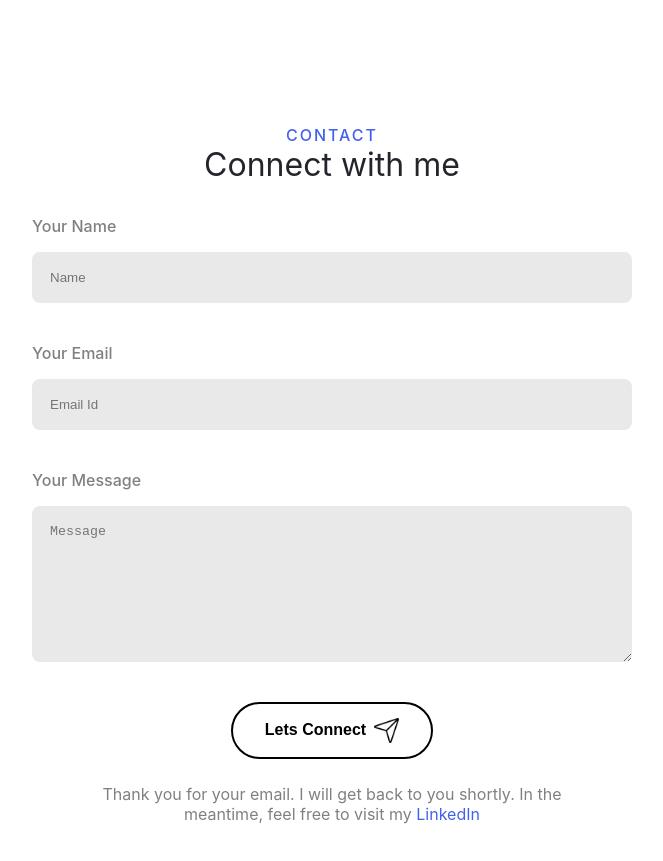
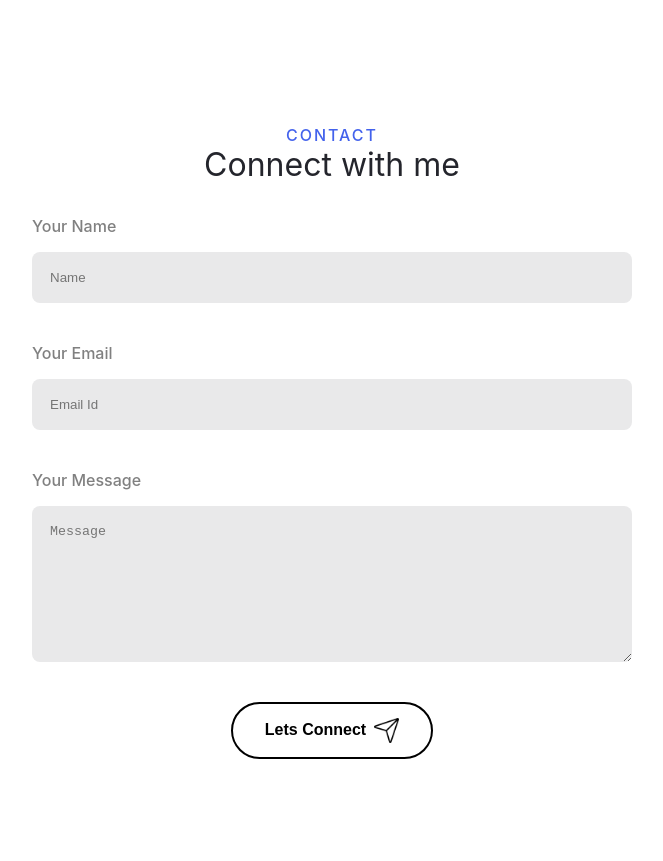
Before and after one commit to Deekshith-S-Shetty/portfolio, a React (Create React App) app: page / in a window 1280 px wide. Shown: the part 3700-4561 px from the top of the page, without its empty margins (308-971 px from the left). Built offline with nearby package versions, Linux system fonts and the light colour scheme.

Commit message:
Fix 'contact success' text showing by default

```diff
--- a/src/Components/Contact.css
+++ b/src/Components/Contact.css
@@ -5,7 +5,7 @@
   justify-content: center;
   width: 80%;
   margin: 0 auto;
-  margin-bottom: 150px;
+  margin-bottom: 100px;
 }
 
 .contact-section > p {
--- a/src/Components/Contact.js
+++ b/src/Components/Contact.js
@@ -6,7 +6,7 @@ export default function Contact() {
   const initialValues = { name: "", email: "", message: "" };
   const [formValues, setFormValues] = useState(initialValues);
   const [errorValues, setErrorValues] = useState(initialValues);
-  const [showSuccessText, setShowSuccessText] = useState(true);
+  const [showSuccessText, setShowSuccessText] = useState(false);
 
   const handleChange = (e) => {
     const { name, value } = e.target;
```
